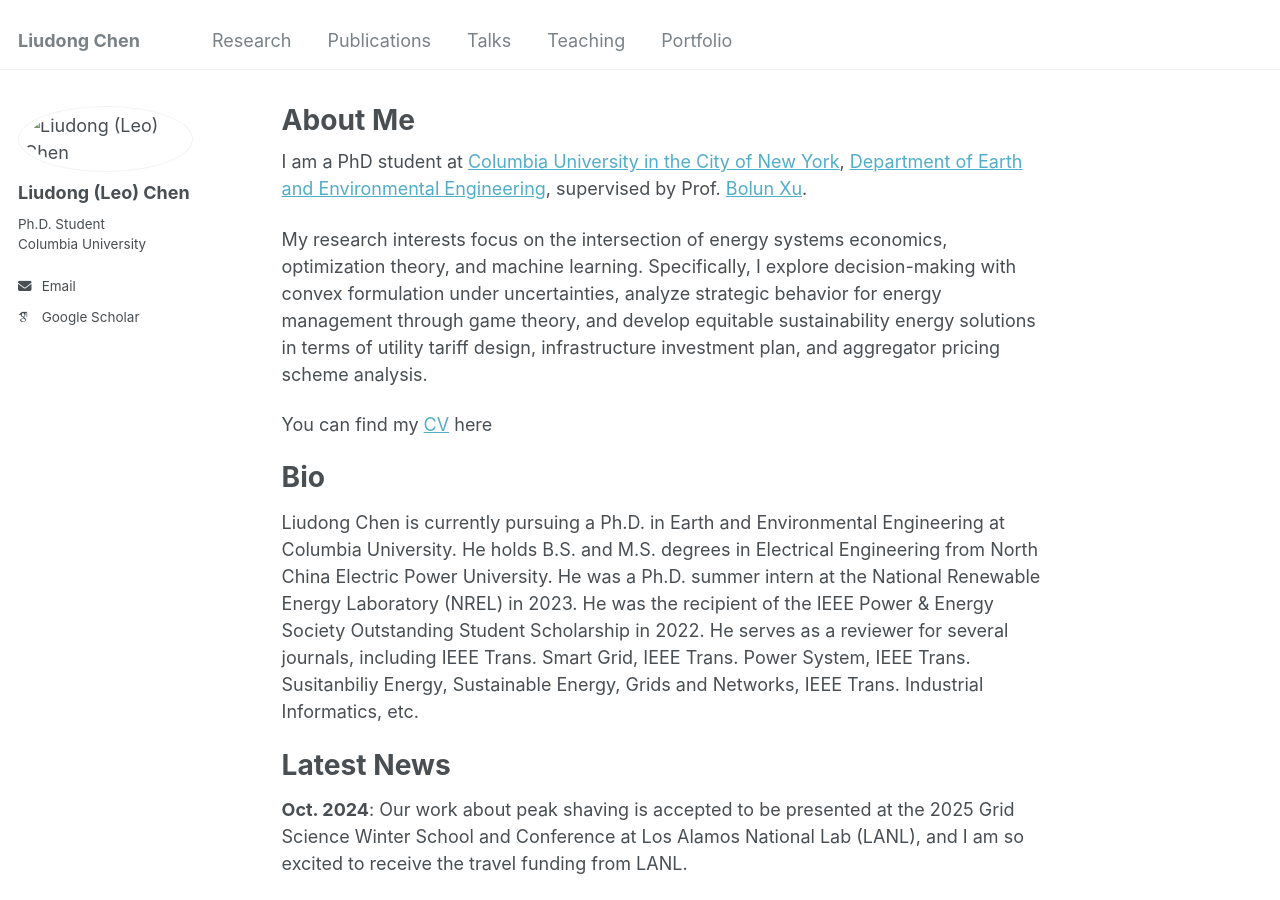
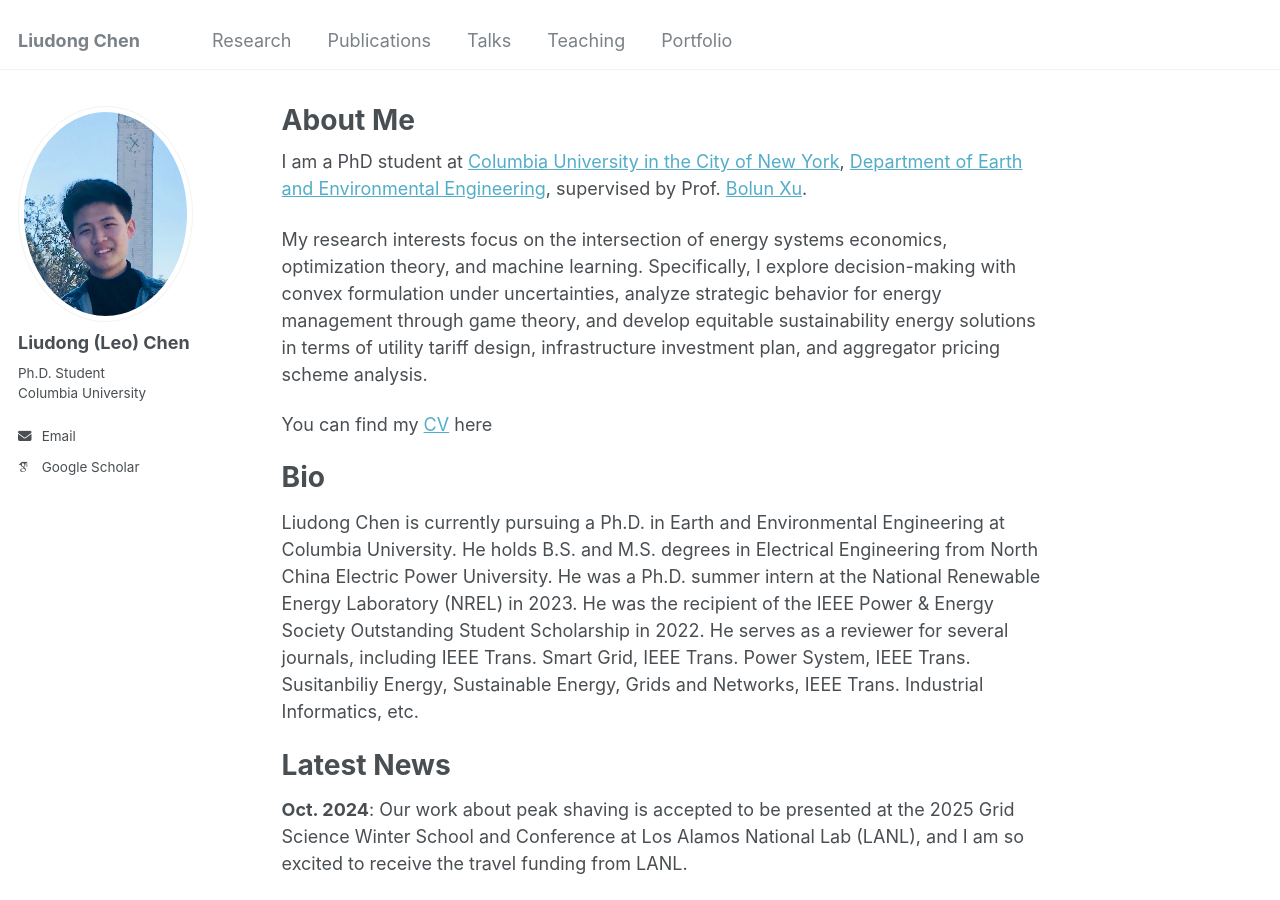
Before and after one commit to liudong-chen/liudong-chen.github.io, a Jekyll site: the page built from _pages/about.md, in a window 1280 px wide and 900 px high. Built offline with Jekyll 4.4.1, drawn with Linux system fonts in a browser that asks for light colours; some web fonts are replaced.

Commit message:
Update _config.yml

```diff
--- a/_config.yml
+++ b/_config.yml
@@ -21,7 +21,7 @@ repository               : "liudong-chen.github.io"
 #               Additional customization can be done by editing /_includes/author-profile.html
 author:
   # Biographic information
-  avatar           : "/images/profile.JPG"
+  avatar           : "profile.JPG"
   name             : "Liudong (Leo) Chen"
   pronouns         : # example: "she/her"
   bio              : "Ph.D. Student <br />
```
